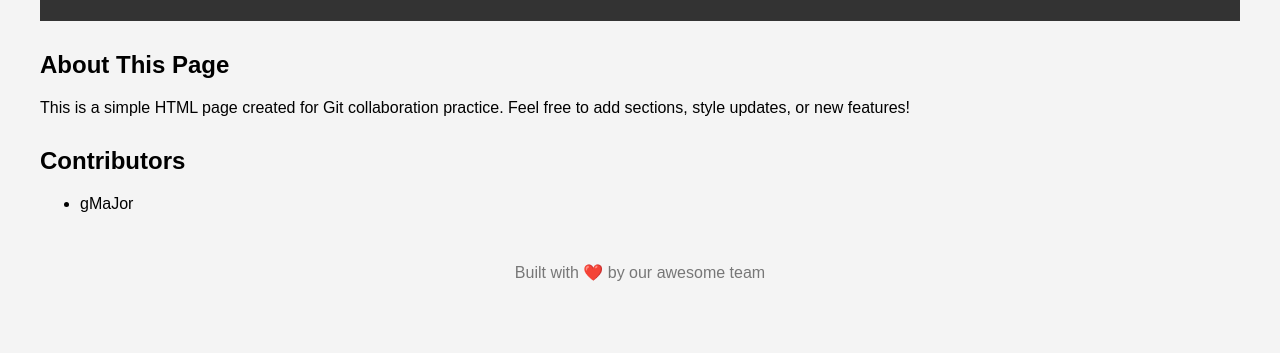
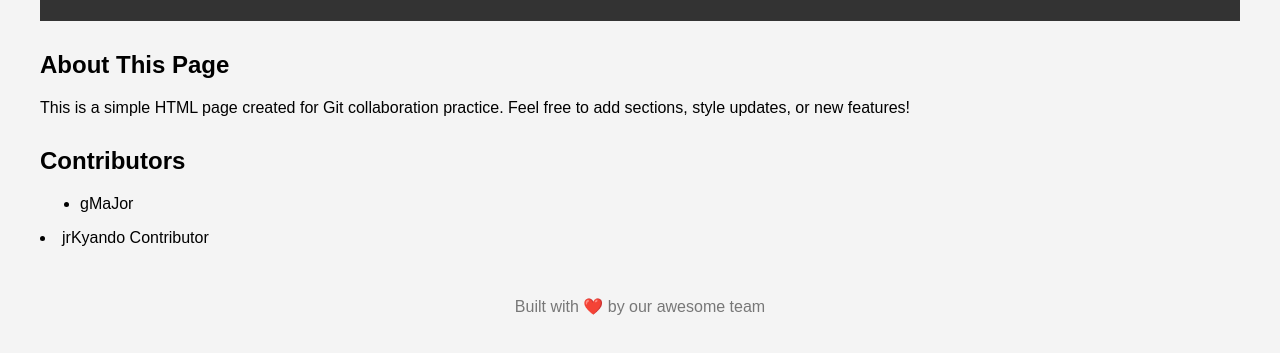
Before and after one commit to gmajor07/gitstudy, a plain HTML site: page index.html in a window 1280 px wide. Shown: the part 139-492 px from the top of the page. Drawn offline with Linux system fonts and the light colour scheme.

Commit message:
Add second contributor to list

```diff
--- a/index.html
+++ b/index.html
@@ -42,6 +42,7 @@
       <li>gMaJor</li>
       <!-- Add your name here -->
     </ul>
+    <li>jrKyando Contributor</li>
   </section>
 
   <footer>
```
